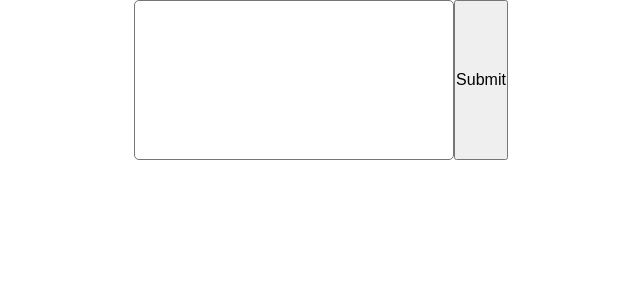
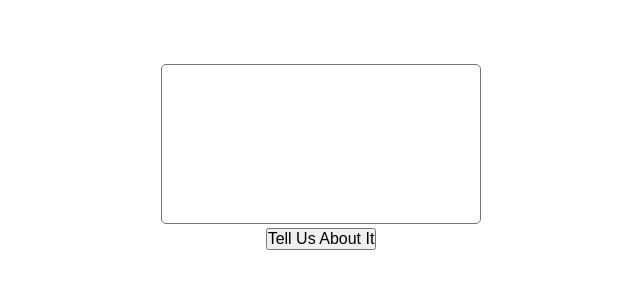
Before and after one commit to thefival/feelings-check, a website: page views/index.html in a window 1280 px wide. Shown: the whole page, without its empty margins (319-959 px from the left). Drawn offline with Linux system fonts and the light colour scheme.

Commit message:
added user input/user route

```diff
--- a/public/css/style.css
+++ b/public/css/style.css
@@ -6,21 +6,27 @@
     font-size: 16px;
 }
 
-ul, ol {
+ul,
+ol {
     list-style: none;
 }
 
 /* END RESET */
 
-#wrapper {
+#frm-wrapper {
     display: flex;
     justify-content: center;
+    margin: 4rem 0 0 0;
 }
 
 textarea {
     width: 20rem;
     height: 10rem;
-
     border-radius: 5px;
     resize: none;
 }
+
+#btn-wrapper {
+    display: flex;
+    justify-content: center;
+}
--- /dev/null
+++ b/util/path.js
@@ -0,0 +1,3 @@
+const path = require('path')
+
+module.exports = path.dirname(require.main.filename)
--- a/views/index.html
+++ b/views/index.html
@@ -7,17 +7,19 @@
     <meta name="viewport" content="width=device-width, initial-scale=1.0">
     <title>Feelings Check</title>
 
-    <link rel="stylesheet" href="../public/css/style.css">
+    <link rel="stylesheet" href="/css/style.css">
 </head>
 
 <body>
 
     <section>
-        <div>
-            <form action="/user_input" method="GET">
-                <div id="wrapper">
+        <div id="frm-wrapper">
+            <form action="/user-input" method="POST">
+                <div id="txt-wrapper">
                     <textarea name="input" id="input" cols="30" rows="10"></textarea>
-                    <button>Submit</button>
+                    <div id="btn-wrapper">
+                        <button>Tell Us About It</button>
+                    </div>
                 </div>
             </form>
         </div>
```
Also changed, not shown: app.js (+15 -5 lines), routes/user.js (added, +9 -0 lines).
